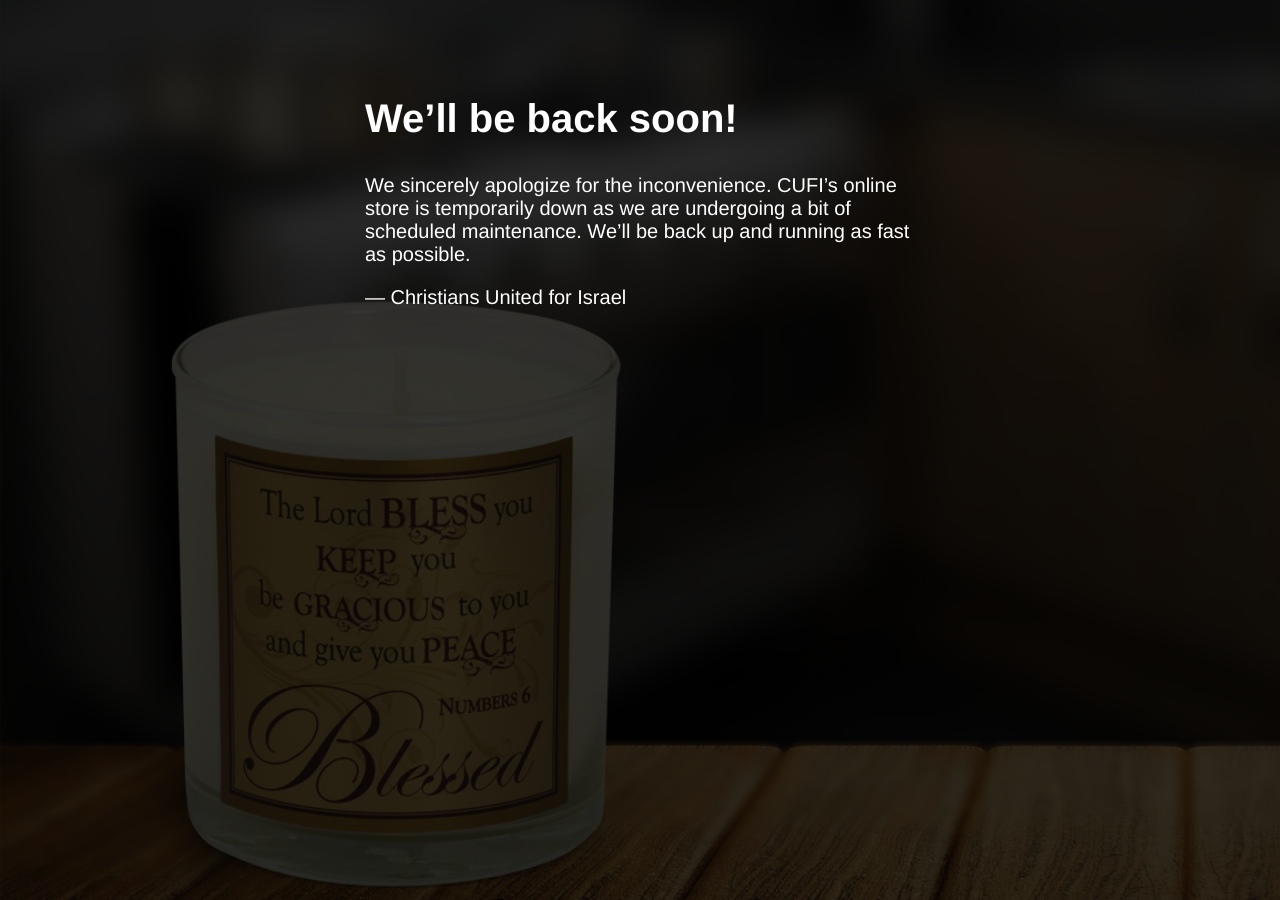
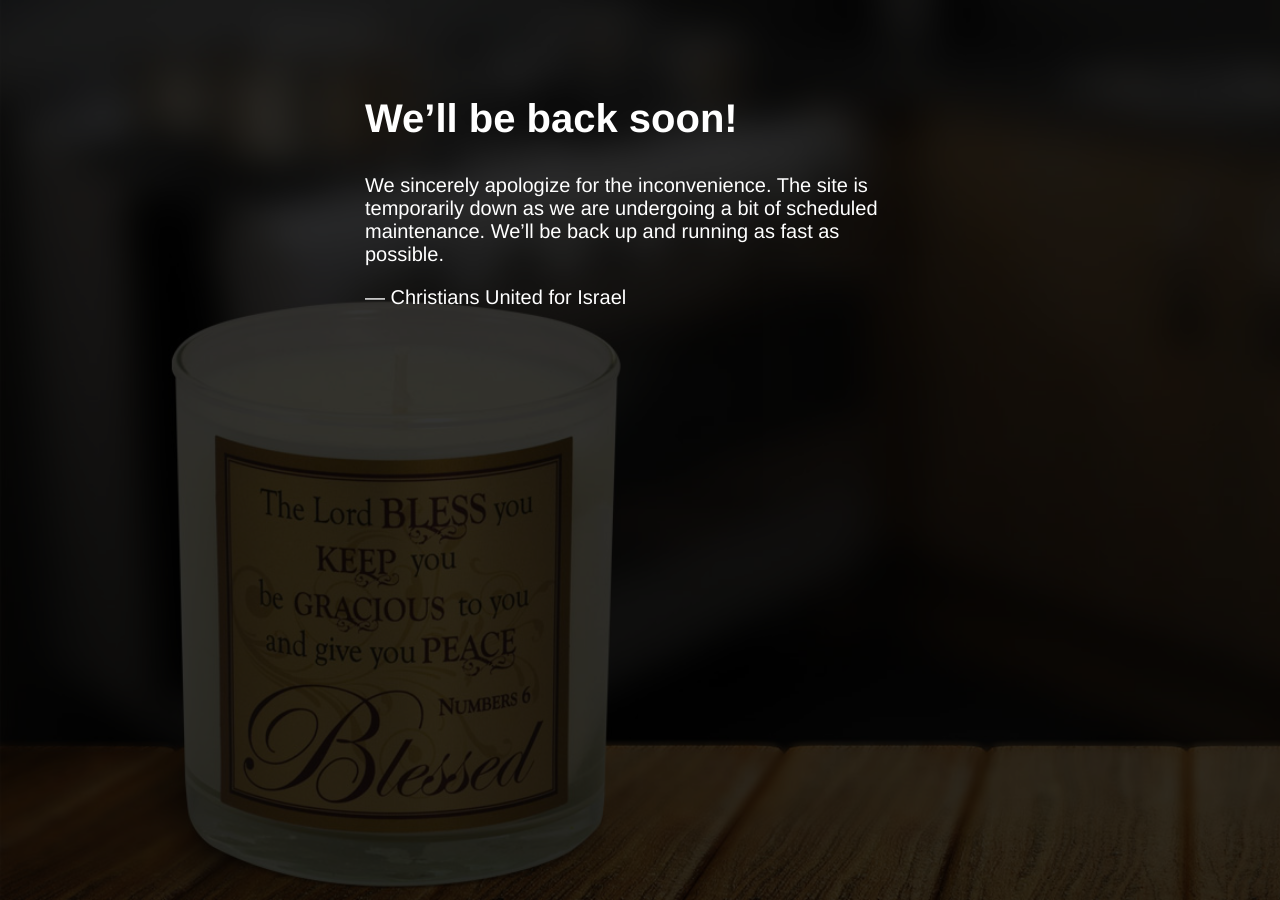
Before and after one commit to brandonyoung/brandonyoung.github.io, a Jekyll site: the page index.html, which Jekyll copies as it is, in a window 1280 px wide. Built offline with Jekyll 4.4.1, drawn with Linux system fonts in a browser that asks for light colours.

Commit message:
Update index.html

```diff
--- a/index.html
+++ b/index.html
@@ -83,7 +83,7 @@ max-width: 550px;
 			<h1>We&rsquo;ll be back soon!</h1>
 			<div>
 				<!--<p>Sorry for the inconvenience but we&rsquo;re performing some maintenance at the moment. If you need to you can always <a href="mailto:info@cufi.org">contact us</a>, otherwise we&rsquo;ll be back online shortly!</p> /-->
-				<p>We sincerely apologize for the inconvenience. CUFI’s online store is temporarily down as we are undergoing a bit
+				<p>We sincerely apologize for the inconvenience. The site is temporarily down as we are undergoing a bit
 					of scheduled maintenance. We’ll be back up and running as fast as possible.</p>
 				<p>&mdash; Christians United for Israel</p>
 			</div>
```
